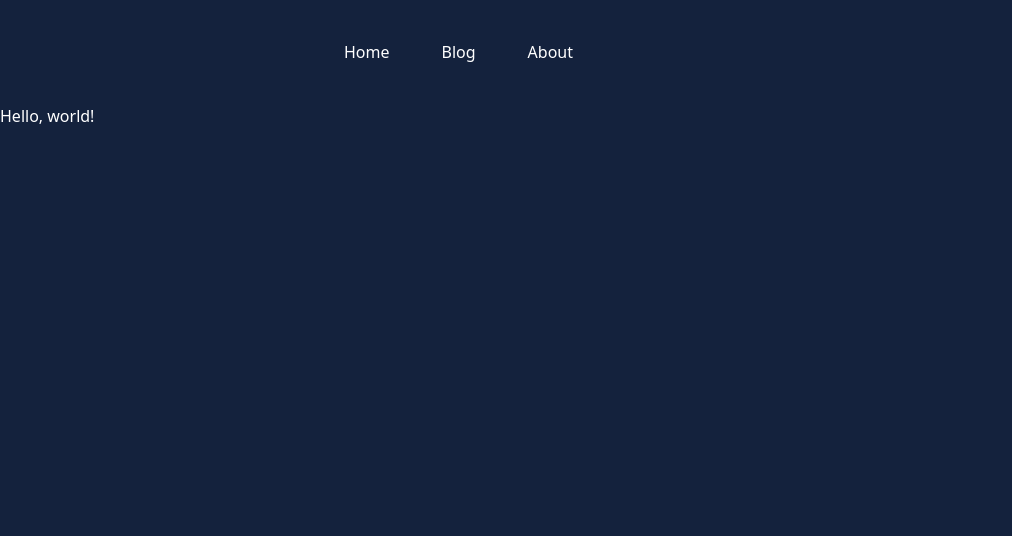
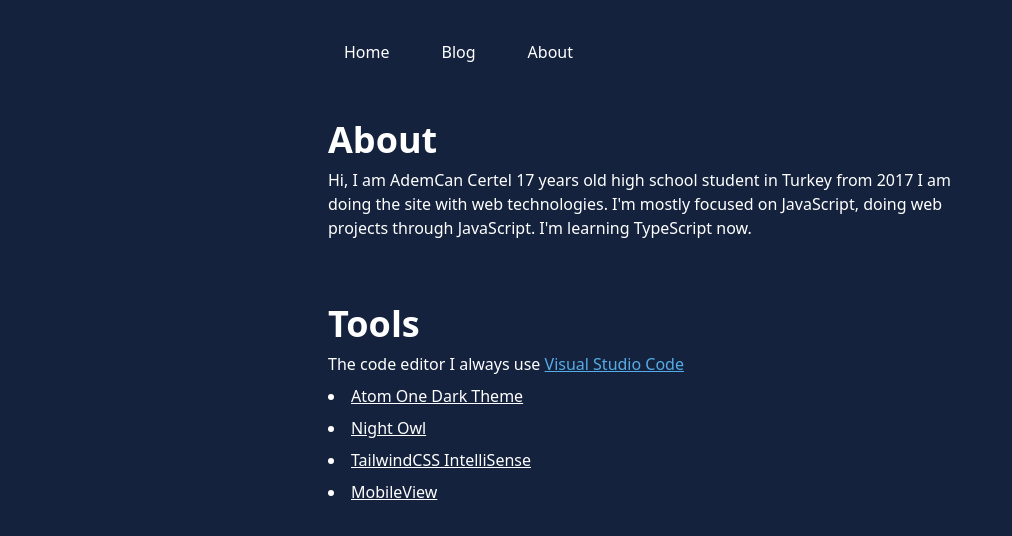
Before and after one commit to AdemCanCertel-zz/website, a Next.js app: page /about in a window 1280 px wide. Shown: the top 536 px of the page, without its empty margins (0-1012 px from the left). Built offline with nearby package versions, Linux system fonts and the light colour scheme.

Commit message:
update 👌

```diff
--- a/src/assets/css/main.css
+++ b/src/assets/css/main.css
@@ -4,3 +4,7 @@ body {
     background-color: #14223D;
     color: white;
 }
+.vsc {
+    color: #56ACE6;
+    text-decoration: underline;
+}
--- a/src/pages/about.jsx
+++ b/src/pages/about.jsx
@@ -1,5 +1,30 @@
 export default function AboutPage() {
     return (
-        <div>Hello, world!</div>
+    <main>
+        <div className="full-container">
+            <div className="mt-4">
+                <h2 className="text-4xl font-semibold">About</h2>
+                <p className="mt-2">
+                Hi, I am AdemCan Certel 17 years old high school student in Turkey from 2017 I am doing the site with web technologies.
+                I'm mostly focused on JavaScript, doing web projects through JavaScript. I'm learning TypeScript now.
+                </p>
+            </div>
+        </div>
+
+        <div className="full-container mt-16">
+            <dv className="mt-4">
+                <h2 className="text-4xl font-semibold">Tools</h2>
+                <p className="mt-2">
+                The code editor I always use <a className="vsc" href="https://code.visualstudio.com/">Visual Studio Code</a>
+                <div className="mt-2 space-y-2 underline">
+                    <li><a href="https://marketplace.visualstudio.com/items?itemName=akamud.vscode-theme-onedark">Atom One Dark Theme</a></li>
+                    <li><a href="https://marketplace.visualstudio.com/items?itemName=sdras.night-owl">Night Owl</a></li>
+                    <li><a href="https://marketplace.visualstudio.com/items?itemName=bradlc.vscode-tailwindcss">TailwindCSS IntelliSense</a></li>
+                    <li><a href="https://marketplace.visualstudio.com/items?itemName=cirlorm.mobileview">MobileView</a></li>
+                </div>
+                </p>
+            </dv>
+        </div>
+    </main>
     )
 }
```
